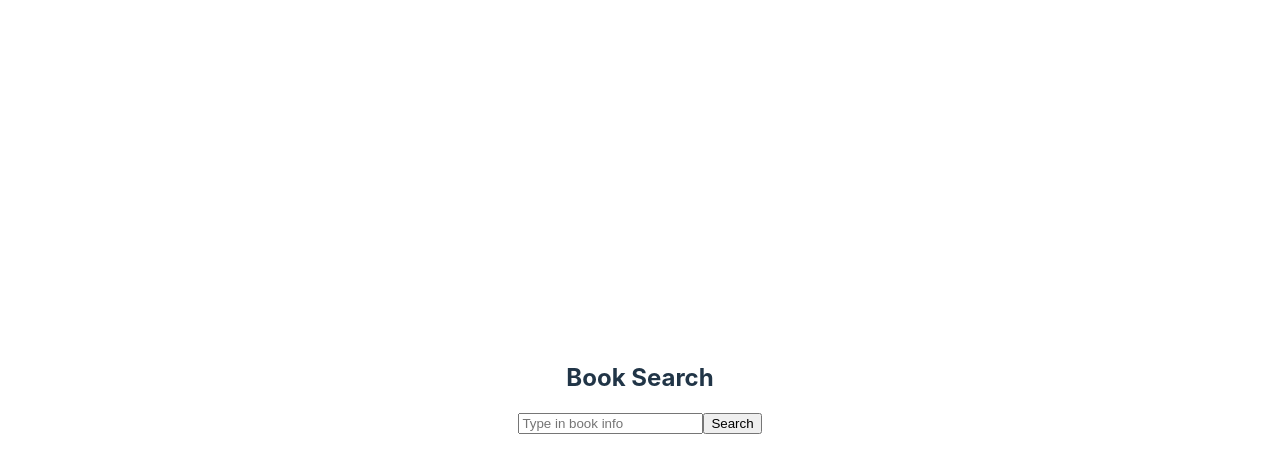
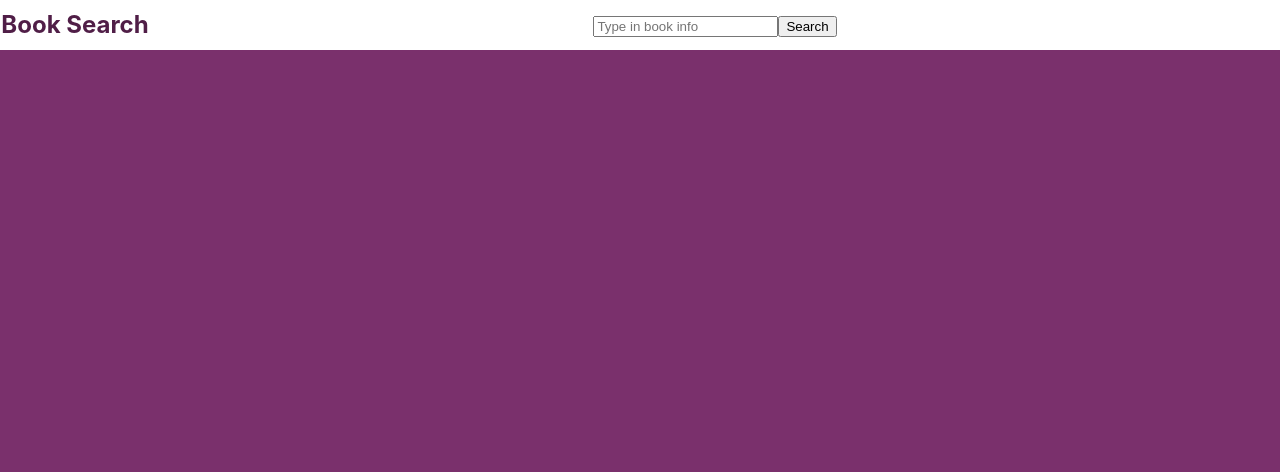
Before and after one commit to maksimumeffort/book-search-react, a React (Vite) app: page / in a window 1280 px wide. Shown: the top 472 px of the page. Built offline with nearby package versions, Linux system fonts and the light colour scheme.

Commit message:
update body styling

```diff
--- a/components/BookCard/BookCard.jsx
+++ b/components/BookCard/BookCard.jsx
@@ -23,8 +23,6 @@ const BookCard = ({ book }) => {
 
   const cleanTextSnippet = cleanTextSnippetArray.join(" ");
 
-  // console.log(cleanTextSnippet);
-
   const checkForImage = () => {
     const imageLink = book.volumeInfo.imageLinks.smallThumbnail;
     return imageLink ? imageLink : "";
@@ -32,14 +30,17 @@ const BookCard = ({ book }) => {
 
   return (
     <div className={styles.BookCard}>
-      <h3>{book.volumeInfo.title}</h3>
+      <h3 className={styles.BookCard_title}>{book.volumeInfo.title}</h3>
+
       <img
         src={checkForImage()}
         alt="book cover"
-        className={styles.BookCard_Img}
+        className={styles.BookCard_image}
       />
-      <h4>{book.volumeInfo.authors}</h4>
-      <p>{cleanTextSnippet ?? "no description available"}</p>
+      <h4 className={styles.BookCard_author}>{book.volumeInfo.authors}</h4>
+      <p className={styles.BookCard_description}>
+        {cleanTextSnippet ?? "no description available"}
+      </p>
     </div>
   );
 };
--- a/components/BookCard/BookCard.module.scss
+++ b/components/BookCard/BookCard.module.scss
@@ -1,15 +1,39 @@
 .BookCard {
   margin: 10px;
   width: 400px;
-  height: 500px;
-  border: 1px solid grey;
+  height: 450px;
+  // border: 1px solid grey;
+  background-color: white;
   border-radius: 6px;
   display: flex;
-  align-items: center;
+  align-items: space-between;
   flex-direction: column;
   padding: 2px;
-  &_Img {
-    width: 40%;
-    height: 40%;
-  }
+  //bookCard_image
+  // &_Img {
+  //   width: 40%;
+  //   height: 40%;
+  // }
 }
+
+//bookCard_title
+.BookCard_title {
+  margin-top: 0px;
+  border: 1px solid red;
+}
+
+//bookCard_image
+.BookCard_image {
+  width: 40%;
+  height: 40%;
+  border: 1px solid blue;
+}
+
+//bookCard_author
+.BookCard_author {
+  border: 1px solid yellow;
+}
+//bookCard_description
+.BookCard_description {
+  border: 1px solid green;
+}
--- a/src/App.jsx
+++ b/src/App.jsx
@@ -21,8 +21,16 @@ function App() {
 
   return (
     <div className={styles.App}>
-      <h2>Book Search</h2>
-      <SearchForm setBooks={setBooks} getBooks={getBooks} />
+      <nav className={styles.App_nav}>
+        <div className={styles.App_navLogo}>
+          <h2>Book Search</h2>
+        </div>
+
+        <div className={styles.App_NavSearchBar}>
+          <SearchForm setBooks={setBooks} getBooks={getBooks} />
+        </div>
+      </nav>
+
       <BookCardList books={books} />
     </div>
   );
--- a/src/App.module.scss
+++ b/src/App.module.scss
@@ -5,4 +5,32 @@
   flex-direction: column;
   width: 100vw;
   align-items: center;
+  background-color: #7a306c;
+  height: 100vh;
 }
+
+//app nav
+.App_nav {
+  background-color: white;
+  width: 100vw;
+  height: 50px;
+  display: flex;
+}
+
+//app nav logo
+.App_navLogo {
+  color: #501e47;
+  // border: 1px solid red;
+  width: 150px;
+  display: flex;
+  justify-content: center;
+  align-items: center;
+}
+//app nav searchBar
+.App_NavSearchBar {
+  display: flex;
+  justify-content: center;
+  align-items: center;
+  // border: 1px solid blue;
+  width: calc(100% - 150px);
+}
```
